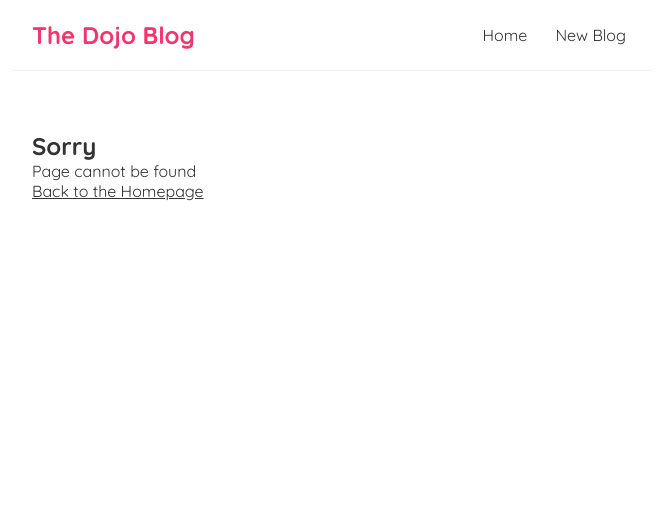
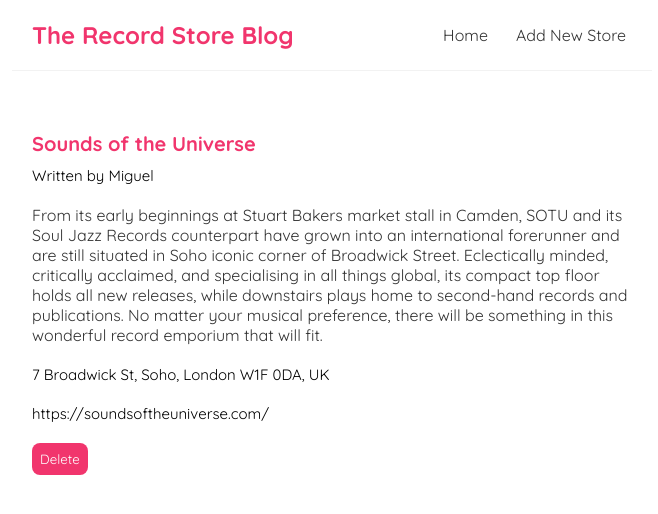
Before and after one commit to MiguelLamas/micro-blog-react, a React (Create React App) app: page /stores/1 in a window 1280 px wide. Shown: the top 514 px of the page, without its empty margins (308-966 px from the left). Built offline with nearby package versions, Linux system fonts and the light colour scheme; data requests are answered from the project's data file.

Commit message:
Creating original template into a personalised Record Store Blog with listings for Record Shops in London

```diff
--- a/data/db.json
+++ b/data/db.json
@@ -1,15 +1,19 @@
 {
-  "blogs": [
+  "stores": [
     {
-      "title": "My First Blog",
-      "body": "Why do we use it?",
-      "author": "mario",
+      "name": "Sounds of the Universe",
+      "description": "From its early beginnings at Stuart Bakers market stall in Camden, SOTU and its Soul Jazz Records counterpart have grown into an international forerunner and are still situated in Soho iconic corner of Broadwick Street. Eclectically minded, critically acclaimed, and specialising in all things global, its compact top floor holds all new releases, while downstairs plays home to second-hand records and publications. No matter your musical preference, there will be something in this wonderful record emporium that will fit.",
+      "address": "7 Broadwick St, Soho, London W1F 0DA, UK",
+      "website": "https://soundsoftheuniverse.com/",
+      "author": "Miguel",
       "id": 1
     },
     {
-      "title": "Opening Party",
-      "body": "Why do we use it?",
-      "author": "yoshi",
+      "name": "My First Blog",
+      "description": "Why do we use it?",
+      "address": " ",
+      "website": " ",
+      "author": "Contributor",
       "id": 2
     }
   ]
--- a/src/App.js
+++ b/src/App.js
@@ -2,7 +2,7 @@
 import Navbar from "./components/Navbar.js";
 import Home from "./components/Home.js";
 import Create from "./components/Create.js";
-import BlogDetails from "./components/BlogDetails.js";
+import StoreDetails from "./components/StoreDetails.js";
 import { BrowserRouter as Router, Route, Switch } from "react-router-dom";
 import NotFound from "./components/NotFound.js";
 
@@ -19,8 +19,8 @@
           <Route path="/create">
             <Create />
           </Route>
-          <Route path="/blogs/:id">
-            <BlogDetails />
+          <Route path="/stores/:id">
+            <StoreDetails />
           </Route>
           <Route path="*">
             <NotFound />
--- a/src/components/BlogList.js
+++ /dev/null
@@ -1,21 +0,0 @@
-import React from 'react';
-import { Link } from "react-router-dom";
-
-const BlogList = ({blogs, title}) => {
-
-    return (
-        <div className="blog-list">
-        <h2>{ title }</h2>
-            {blogs.map((blog) => (
-        <div className="blog-preview" key={blog.id}>
-        <Link to={`/blogs/${blog.id}`}>
-        <h2>{ blog.title }</h2>
-          <p>Written by { blog.author }</p>
-        </Link>
-        </div>
-      ))}
-        </div>
-     );
-}
-
-export default BlogList;
--- a/src/components/Create.js
+++ b/src/components/Create.js
@@ -2,24 +2,26 @@
 import { useHistory } from 'react-router-dom';
 
 const Create = () => {
-    const [title, setTitle] = useState('');
-    const [body, setBody] = useState('');
-    const [author, setAuthor] = useState('yoshi');
+    const [name, setName] = useState('');
+    const [description, setDescription] = useState('');
+    const [author, setAuthor] = useState('Miguel');
+    const [address, setAddress] = useState('');
+    const [website, setWebsite] = useState('');
     const [isPending, setIsPending] = useState(false);
     const history = useHistory();
 
     const handleSubmit = (e) => {
         e.preventDefault();
-        const blog = { title, body, author };
+        const store = { name, description, address, website, author };
 
         setIsPending(true);
 
         fetch('http://localhost:8000/blogs', {
             method: 'POST',
             headers: { "Content-Type": "application/json" },
-            body: JSON.stringify(blog)
+            body: JSON.stringify(store)
         }).then(() => {
-            console.log('new blog added')
+            console.log('new store added')
             setIsPending(false);
             history.push('/');
         })
@@ -27,33 +29,49 @@
 
     return (
         <div className="create">
-            <h2>Ad a New Blog</h2>
+            <h2>Add a New Record Store</h2>
             <form onSubmit={handleSubmit}>
-            <label>Blog title:</label>
+            <label>Store Name:</label>
             <input
                 type="text"
                 required
-                value={title}
-                onChange={(e) => setTitle(e.target.value)}
+                value={name}
+                onChange={(e) => setName(e.target.value)}
                 />
-            <label>Blog body:</label>
+            <label>Store Description:</label>
                 <textarea
                 required
-                value={body}
-                onChange={(e) => setBody(e.target.value)}
+                value={description}
+                onChange={(e) => setDescription(e.target.value)}
                 ></textarea>
-                <label>Blog author:</label>
+                <label>Store Address:</label>
+                <input
+                type="text"
+                required
+                value={address}
+                onChange={(e) => setAddress(e.target.value)}
+                />
+                 <label>Store Website:</label>
+                <input
+                type="text"
+                required
+                value={website}
+                onChange={(e) => setWebsite(e.target.value)}
+                />
+                <label>Author:</label>
                 <select
                     value={author}
                     onChange={(e) => setAuthor(e.target.value)}
                 >
-                    <option value="mario">mario</option>
-                    <option value="yoshi">yoshi</option>
+                    <option value="Miguel">Miguel</option>
+                    <option value="Contributor">Contributor</option>
                 </select>
-                { !isPending && <button>Add Blog</button> }
-                { isPending && <button disabled>Adding blog...</button> }
-                <p>{ title }</p>
-                <p>{ body }</p>
+                { !isPending && <button>Add Store</button> }
+                { isPending && <button disabled>Adding New Store...</button> }
+                <p>{ name }</p>
+                <p>{ description }</p>
+                <p>{ address }</p>
+                <p>{ website }</p>
                 <p>{ author }</p>
             </form>
         </div>
--- a/src/components/Home.js
+++ b/src/components/Home.js
@@ -1,16 +1,16 @@
 import React from "react";
-import BlogList from "./BlogList";
+import StoreList from "./StoreList";
 import useFetch from "./useFetch";
 
 const Home = () => {
-  const { data: blogs, isPending, error } = useFetch('http://localhost:8000/blogs');
+  const { data: stores, isPending, error } = useFetch('http://localhost:8000/stores');
 
 
   return (
     <div className="home">
       { error && <div>{ error }</div> }
       { isPending && <div>Loading...</div> }
-      { blogs && <BlogList blogs={blogs} title="All Blogs!" /> }
+      { stores && <StoreList stores={stores} title="Record Stores in London" /> }
     </div>
   );
 };
--- a/src/components/Navbar.js
+++ b/src/components/Navbar.js
@@ -4,10 +4,10 @@
 const Navbar = () => {
   return (
     <nav className="navbar">
-      <h1>The Dojo Blog</h1>
+      <h1>The Record Store Blog</h1>
       <div className="links">
         <Link to="/">Home</Link>
-        <Link to="/create">New Blog</Link>
+        <Link to="/create">Add New Store</Link>
       </div>
     </nav>
   );
--- a/src/components/BlogDetails.js
+++ b/src/components/StoreDetails.js
@@ -2,13 +2,13 @@
 import { useHistory, useParams } from "react-router-dom";
 import useFetch from "./useFetch";
 
-const BlogDetails = () => {
+const StoreDetails = () => {
   const { id } = useParams();
-  const { data: blog, error, isPending } = useFetch("http://localhost:8000/blogs/" + id);
+  const { data: store, error, isPending } = useFetch("http://localhost:8000/stores/" + id);
   const history = useHistory();
 
   const handleClick = () => {
-    fetch("http://localhost:8000/blogs/" + blog.id, {
+    fetch("http://localhost:8000/blogs/" + store.id, {
       method: "DELETE",
     }).then(() => {
       history.push("/");
@@ -16,14 +16,16 @@
   }
 
   return (
-    <div className="blog-details">
+    <div className="store-details">
       {isPending && <div>Loading...</div>}
       {error && <div>{error}</div>}
-      {blog && (
+      {store && (
         <article>
-          <h2>{blog.title}</h2>
-          <p>Written by {blog.author}</p>
-          <div>{blog.body}</div>
+          <h2>{store.name}</h2>
+          <p>Written by {store.author}</p>
+          <div>{store.description}</div>
+          <p>{store.address}</p>
+          <p>{store.website}</p>
           <button onClick={handleClick}>Delete</button>
         </article>
       )}
@@ -31,4 +33,4 @@
   );
 };
 
-export default BlogDetails;
+export default StoreDetails;
--- /dev/null
+++ b/src/components/StoreList.js
@@ -0,0 +1,21 @@
+import React from 'react';
+import { Link } from "react-router-dom";
+
+const StoreList = ({stores, name}) => {
+
+    return (
+        <div className="store-list">
+        <h2>{ name }</h2>
+            {stores.map((store) => (
+        <div className="store-preview" key={store.id}>
+        <Link to={`/stores/${store.id}`}>
+        <h2>{ store.name }</h2>
+          <p>Written by { store.author }</p>
+        </Link>
+        </div>
+      ))}
+        </div>
+     );
+}
+
+export default StoreList;
--- a/src/index.css
+++ b/src/index.css
@@ -34,39 +34,45 @@
   padding: 20px;
 }
 
-/* blog previews / list */
-.blog-preview {
+/* store previews / list */
+.store-preview {
   padding:10px 16px;
   margin: 20px 0;
   border-bottom: 1px solid #fafafa;
 }
 
-.blog-preview:hover {
+.store-preview:hover {
   box-shadow: 1px 3px 5px rgba(0,0,0,0.3);
 }
 
-.blog-preview h2 {
+.store-preview h2 {
   font-size: 20px;
   color: #f1356d;
   margin-bottom: 8px;
 }
 
-.blog-preview a {
+.store-preview a {
   text-decoration: none;
 }
 
-/* blog details page */
-.blog-details h2 {
+/* store details page */
+.store-details h2 {
   font-size: 20px;
   color: #f1356d;
   margin-bottom: 10px;
 }
 
-.blog-details div {
+.store-details p {
+  font-size: 15px;
+  color: #000;
+  margin-bottom: 20px;
+}
+
+.store-details div {
   margin: 20px 0;
 }
 
-.blog-details button {
+.store-details button {
   background:#f1356d;
   color: #fff;
   border: 0;
```
